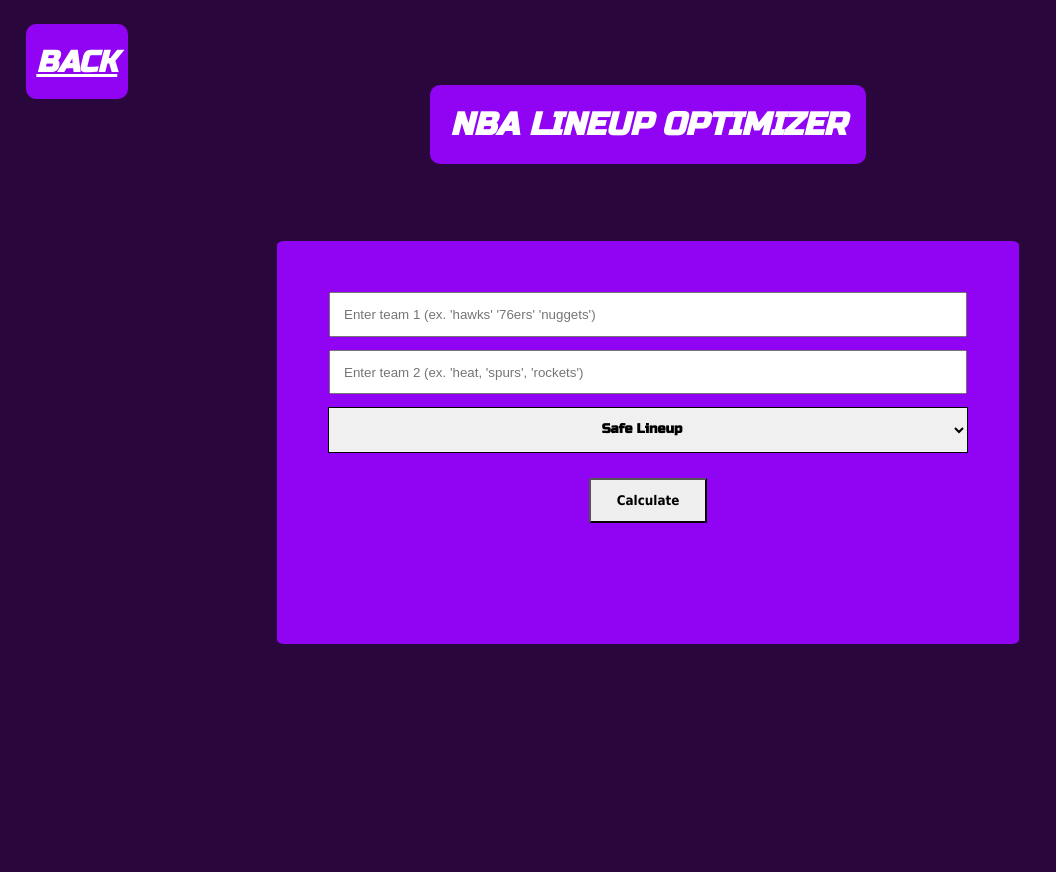
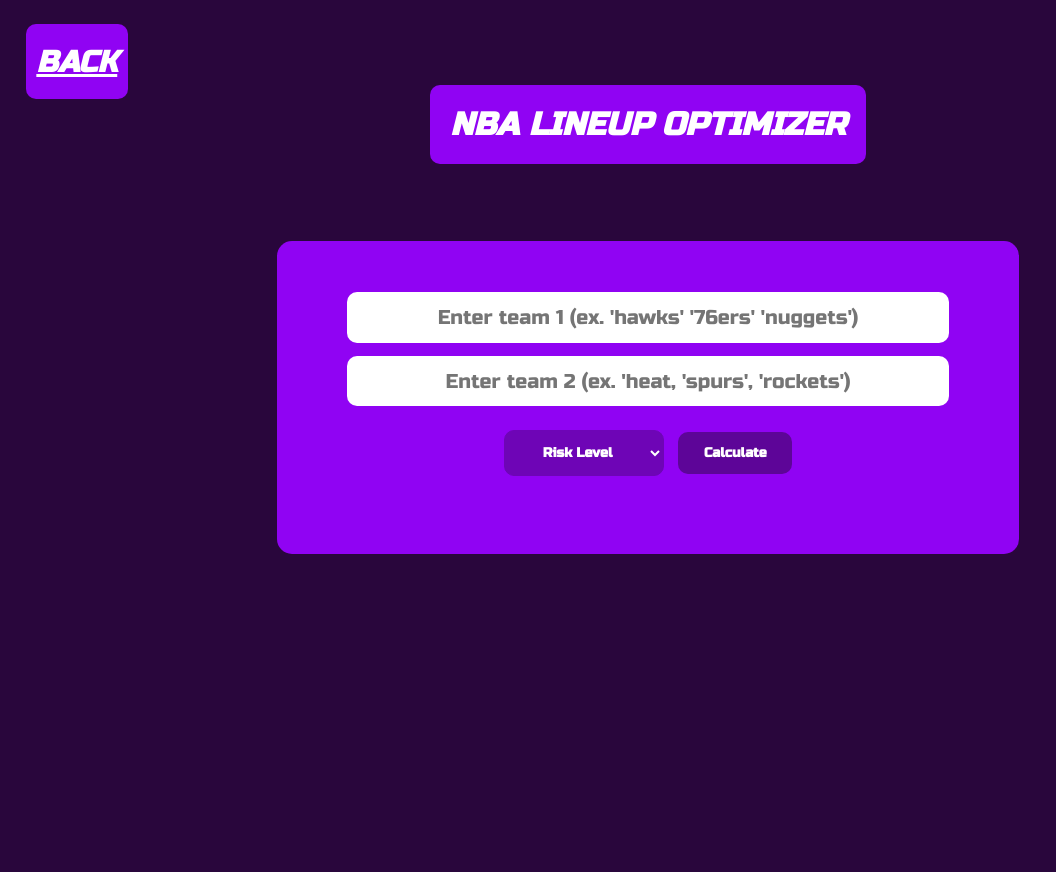
Before and after one commit to steventanyang/AskLebron, a Flask app: page /nba in a window 1280 px wide. Shown: the whole page, without its empty margins (0-1056 px from the left). Run offline with Flask 3, Linux system fonts and the light colour scheme; some web fonts are replaced.

Commit message:
added more styling for optimizer pages

```diff
--- a/static/styles.css
+++ b/static/styles.css
@@ -89,17 +89,62 @@
     display: inline-block;
     text-align: center;
     width: 50%;
-    height: 300px;
+    height: 210px;
 
     padding: 4%;
     background-color: #9003F3;
-    border-radius: 1%;
+    border-radius: 15px;
     margin-top: 3%;
 }
 
+input[type="text"] {
+    width: 90%;
+    padding: 2%;
+    margin-bottom: 2%;
+    border: none;
+    border-radius: 10px;
+    font-family: 'Russo One', sans-serif;
+    text-align: center;
+    font-size: 20px;
+}
 
+.optimizer-risklv {
+    padding: 2%;
+    font-weight: bolder;
+    background-color: #6E05B6;
+    border: 1px solid #6E05B6;
+    color: white;
+    transition: background-color 0.3s ease, color 0.3s ease;
+    font-family: 'Russo One', sans-serif;
+    width: 160px;
+    padding: 2%;
+    margin-bottom: 2%;
+    margin-right: 10px;
+    text-align: center;
+    border-radius: 10px;
+}
 
+.optimizer-risklv:hover {
+    background-color: grey;
+}
 
+button[type="submit"] {
+    padding: 2% 4%;
+    margin-top: 2%;
+    border-radius: 10px;
+    border: none;
+    background-color: #5D0598;
+    border-color: #5D0598;
+    color: white;
+    font-weight: bolder;
+    font-family: 'Russo One', sans-serif;
+    transition: background-color 0.6s ease, color 0.3s ease;
+}
+
+button[type="submit"]:hover {
+    background-color: #29063C;
+    color: beige;
+}
 
 
 
@@ -128,40 +173,6 @@
     margin-top: 3%;
 }
 
-input[type="text"] {
-    width: 95%;
-    padding: 2%;
-    margin-bottom: 2%;
-}
-
-button[type="submit"] {
-    padding: 2% 4%;
-    margin-top: 2%;
-    border-width: 1%;
-    border-radius: 2%;
-    font-family: 'Tahoma', sans-serif;
-    font-weight: bolder;
-    transition: background-color 0.6s ease, color 0.3s ease;
-}
-
-button[type="submit"]:hover {
-    background-color: #333333;
-    color: beige;
-}
-
-.optimizer-risklv {
-    padding: 2%;
-    font-family: 'Russo One', sans-serif;
-    font-weight: bolder;
-    background-color: #f0f0f0;
-    border: 1px solid black;
-    color: black;
-    transition: background-color 0.3s ease, color 0.3s ease;
-    width: 100%;
-    padding: 2%;
-    margin-bottom: 2%;
-    text-align: center;
-}
 
 .back-button {
     position: absolute;
--- a/templates/nba.html
+++ b/templates/nba.html
@@ -51,9 +51,12 @@
     </div>
     <div class="optimizer_form_container">
       <form class="form" action="/nba" method="POST">
-        <input type="text" name="input1" placeholder="Enter team 1 (ex. 'hawks' '76ers' 'nuggets')">
-        <input type="text" name="input2" placeholder="Enter team 2 (ex. 'heat, 'spurs', 'rockets')">
+        <div class="form-input-container">
+          <input class="form-input" type="text" name="input1" placeholder="Enter team 1 (ex. 'hawks' '76ers' 'nuggets')">
+          <input class="form-input" type="text" name="input2" placeholder="Enter team 2 (ex. 'heat, 'spurs', 'rockets')">
+        </div>
         <select class="optimizer-risklv" name="risklv">
+          <option value="" disabled selected>Risk Level</option>
           <option value="safe">Safe Lineup</option>
           <option value="risk">Risky Lineup</option>
         </select>
```
